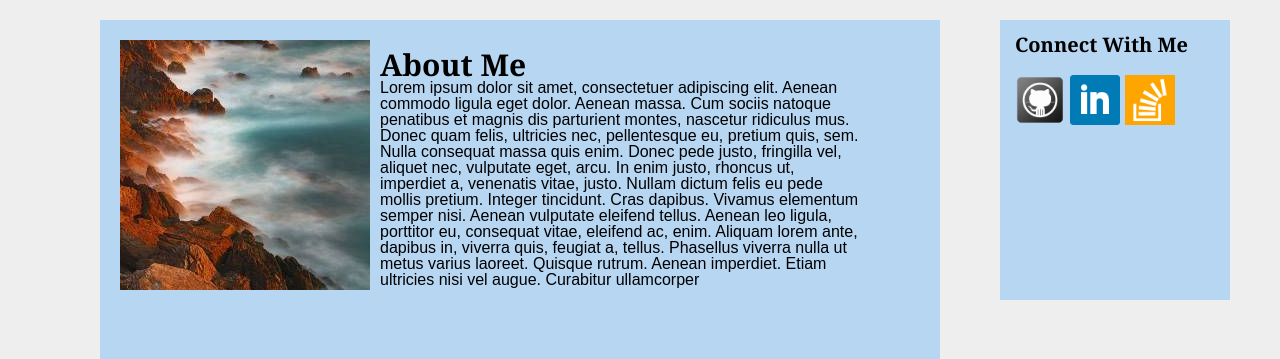
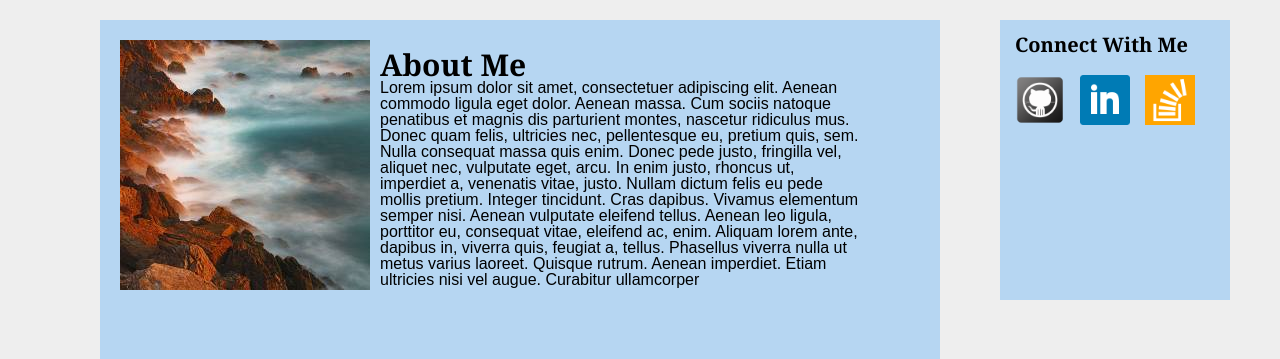
Before and after one commit to DavidGuben/Basic-Portfolio, a PHP site: page / in a window 1280 px wide. Shown: the part 74-433 px from the top of the page. Run offline with PHP 8.4, Linux system fonts and the light colour scheme.

Commit message:
fixing css syntax

```diff
--- a/assets/css/style.css
+++ b/assets/css/style.css
@@ -47,13 +47,13 @@
 #profilepic {
 	float: left;
 }
-
 #social {
 	margin-top: 20px;
 }
 .logo {
 	font-size:24px;
 }
+
 ul {
     list-style-type: none;
     margin: 0;
--- a/index.html
+++ b/index.html
@@ -36,9 +36,9 @@
 		<div id="sidebar">
 			<h2>Connect With Me</h>
 				<div id ="social">
-					<a href="#"><img style="height:50px;width:50px;" src="assets/images/Github-icon.png"/></a>
-					<a href="#"><img style="height:50px;width:50px;" src="assets/images/linkedin-icon.png"/></a>
-					<a href="#"><img style="height:50px;width:50px;" src="assets/images/stackoverflow-icon.png"/></a>
+					<a href="#"><img style="height:50px;width:50px;margin-right:10px;" src="assets/images/Github-icon.png"/></a>
+					<a href="#"><img style="height:50px;width:50px;margin-right:10px;" src="assets/images/linkedin-icon.png"/></a>
+					<a href="#"><img style="height:50px;width:50px;margin-right:10px;" src="assets/images/stackoverflow-icon.png"/></a>
 				</div>
 		</div>
 	<!--sidebar end-->
```
